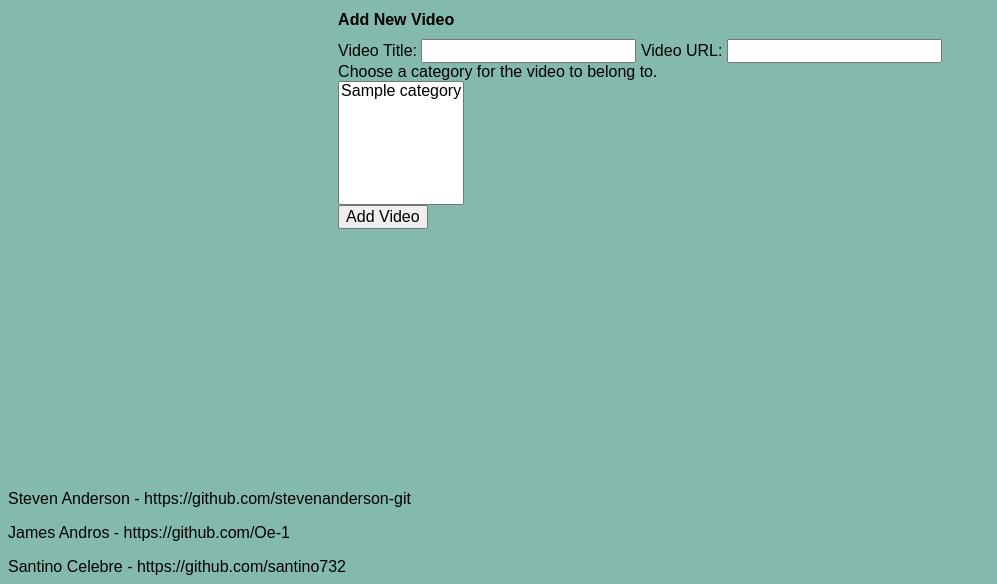
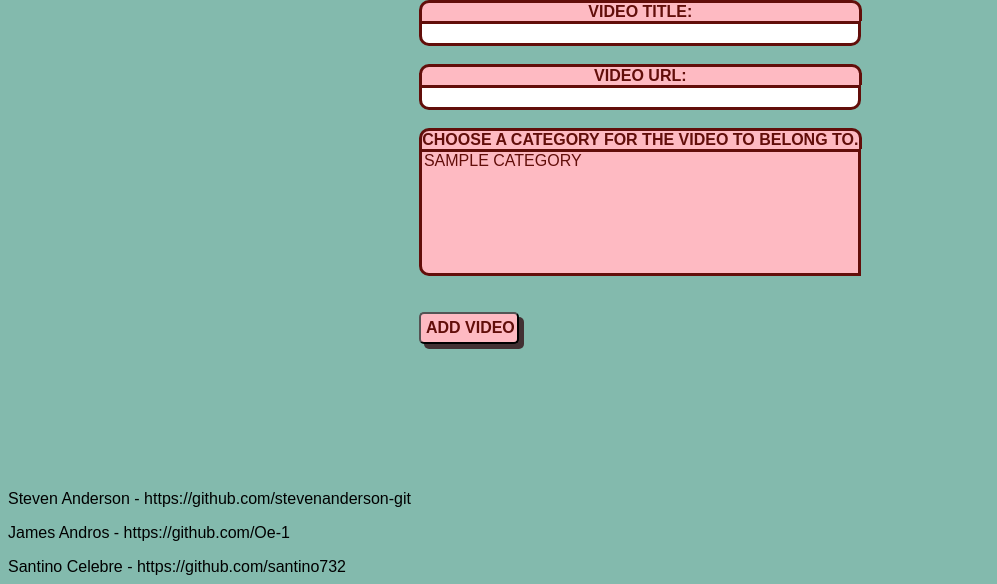
Before and after one commit to stevenanderson-git/BrainFilms, a Flask app: page /add_new in a window 1280 px wide. Shown: the part 182-766 px from the top of the page, without its empty margins (0-997 px from the left). Run offline with Flask 2, Linux system fonts and the light colour scheme; the visitor is signed in with stand-in values (Sample User, id 1); tables that the repository leaves empty or names only in its code hold one stand-in row (values such as "Sample post"); parts of the project's set-up code (start-up, migrations or seed data) failed here and were passed over; some libraries are stand-ins or nearby versions.

Commit message:
merged style changes

```diff
--- a/static/css/style.css
+++ b/static/css/style.css
@@ -476,3 +476,40 @@ a.advanced-search-btn:hover, a.advanced-search-btnhover {
     color: blue;
     text-align: center;
 }
+
+.add-video-button{
+	background-color:#febac2;
+	color:#620e0a;
+	padding: 5px 5px;
+	text-align: center;
+	text-decoration: none;
+	font-weight: bold;
+	text-transform: uppercase;
+	box-shadow: 5px 5px #423133;
+	margin: auto;
+	border-radius: 5px 5px 5px 5px;
+	width: 100px;
+
+}
+.add-video-button:hover{
+	background-color:#febac2;
+	color:#ffffff;
+	text-align: center;
+	text-decoration: none;
+	font-weight: bold;
+	text-transform: uppercase;
+	box-shadow: 10px 10px #423133;
+	margin: auto;
+	border-radius: 5px 5px 5px 5px;
+  	transition: background-color 0.2s;
+}
+
+.add-new-text-field{
+	width: 100%;
+	border: 3px solid #620e0a;
+	padding: 5px;
+	height: 25px;
+	border-radius: 0px 0px 10px 10px;
+	outline: none;
+	color: black;
+}
--- a/templates/add_new.html
+++ b/templates/add_new.html
@@ -4,32 +4,49 @@
     {% block content %}
     {% if loggedin %}
         <div class = 'add-video'>
-            <h1>Add New Video</h1>
+
             <form method="POST" id="addvideoform" name="addvideoform" autocomplete="off">
+
                 {{addvideoform.csrf_token}}
+                <div class="form-row">
+                    <div class="form-row-label">
                         <label>Video Title:</label>
-                {{addvideoform.video_title(class="form-control")}}
+                    </div>
+                    {{addvideoform.video_title(class="form-control add-new-text-field")}}
+                </div>
+                <br>
+                <div class="form-row">
+                    <div class="form-row-label">
                         <label>Video URL:</label>
-                {{addvideoform.video_url(class="form-control")}}
-
+                    </div>
+                    {{addvideoform.video_url(class="form-control add-new-text-field")}}
+                </div>
+                <br>
                 <div class="category-selectors">
+                    <div class="form-row-label">
                         <label>Choose a category for the video to belong to.</label>
+                    </div>
                     <div class="primary-selector-div">
-                        {{addvideoform.primaryselect(class="form-control", size=6)}}
+                        {{addvideoform.primaryselect(class="form-control adv-form-selector", size=6)}}
                     </div>
+                    <br>
                     <div id="choosesubdiv" hidden>
+                        <div class="form-row-label">
                             <label>Choose a subcategory?</label>
                             <input type="checkbox" id="showsubbool">
+                        </div>
                         <div id="subcategorydiv" hidden>
                             <div class="secondary-selector-div">
-                                {{addvideoform.secondaryselect(class="form-control", size=6)}}
+                                {{addvideoform.secondaryselect(class="form-control adv-form-selector", size=6)}}
                             </div>
-
+                            <br>
                             <div id="filterfurtherdiv" hidden>
+                                <div class="form-row-label">
                                     <label>Filter Further?</label>
                                     <input type="checkbox" id="filterfurtherbool">
+                                </div>
                                 <div id="tertiary-selector-div" hidden>
-                                    {{addvideoform.tertiaryselect(class="form-control", size=6)}}
+                                    {{addvideoform.tertiaryselect(class="form-control adv-form-selector", size=6)}}
                                 </div>
                             </div>
                         </div>
@@ -37,7 +54,8 @@
 
 
                 </div>
-                {{addvideoform.videosubmitbutton(class="form-control")}}
+                <br>
+                {{addvideoform.videosubmitbutton(class="form-control add-video-button")}}
             </form>
         </div>
     {% else %}
```
Lines whose indentation alone changed are shown as unchanged.
